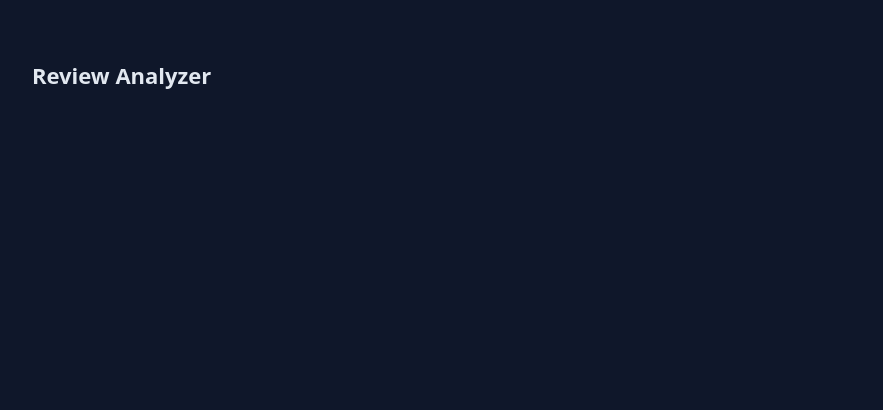
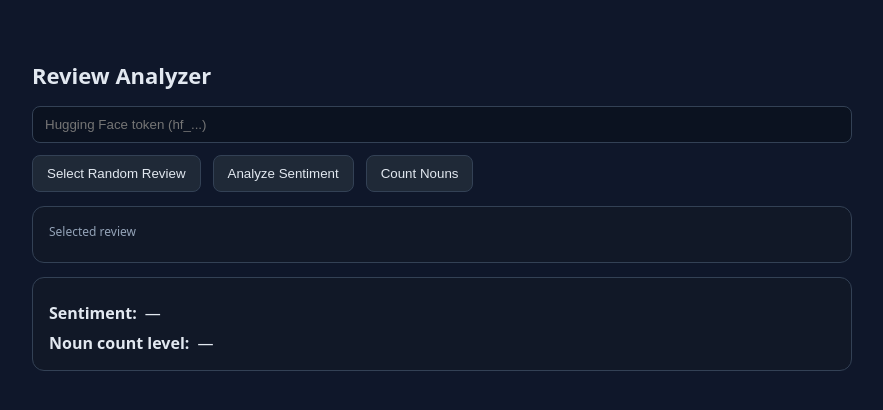
Before and after one commit to malofeevanadya1-art/l2, a plain HTML site: page index.html in a window 1280 px wide. Shown: the whole page, without its empty margins (198-1081 px from the left). Drawn offline with nearby package versions, Linux system fonts and the light colour scheme.

Commit message:
Update index.html

```diff
--- a/index.html
+++ b/index.html
@@ -1,3 +1,4 @@
+<!-- index.html -->
 <!DOCTYPE html>
 <html lang="en">
 <head>
@@ -30,4 +31,30 @@
     <h1>Review Analyzer</h1>
 
     <div class="row">
-      <input id="api-token" type="text" placeholder="
+      <input id="api-token" type="text" placeholder="Hugging Face token (hf_...)" autocomplete="off" />
+      <span id="spinner"><i class="fa-solid fa-spinner fa-spin"></i> Working…</span>
+    </div>
+
+    <div class="row">
+      <button id="btn-rand">Select Random Review</button>
+      <button id="btn-sent">Analyze Sentiment</button>
+      <button id="btn-noun">Count Nouns</button>
+    </div>
+
+    <div id="error" class="mono"></div>
+
+    <div class="card" style="margin-top:14px">
+      <div class="label">Selected review</div>
+      <div id="review" class="mono muted"></div>
+    </div>
+
+    <div class="card" style="margin-top:14px">
+      <div class="stat"><strong>Sentiment:</strong> <span id="sentiment">—</span></div>
+      <div class="stat"><strong>Noun count level:</strong> <span id="noun">—</span></div>
+    </div>
+  </div>
+
+  <script src="https://cdn.jsdelivr.net/npm/papaparse@5.4.1/papaparse.min.js"></script>
+  <script src="app.js" defer></script>
+</body>
+</html>
```
